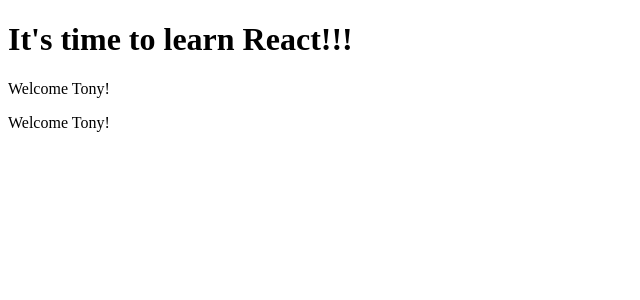
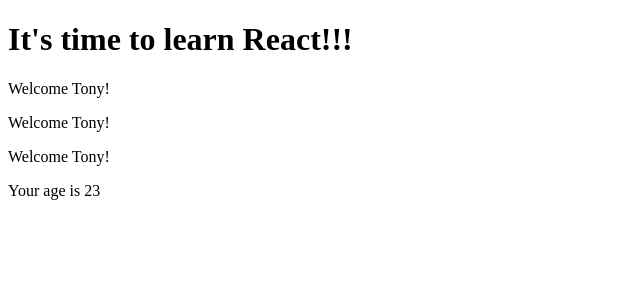
Before and after one commit to xTony2108/Esercizi-React, a React (Vite) app in the folder Esercizi/: page / in a window 1280 px wide. Shown: the top 300 px of the page, without its empty margins (0-640 px from the left). Built offline with nearby package versions, Linux system fonts and the light colour scheme.

Commit message:
Completato esercizio 4

```diff
--- a/Esercizi/src/App.jsx
+++ b/Esercizi/src/App.jsx
@@ -2,6 +2,7 @@
 import Message from "./Esercizio1";
 import { Welcome } from "./Esercizio2";
 import { Welcome2 } from "./Esercizio3";
+import { Welcome3 } from "./Esercizio4";
 
 function App() {
   return (
@@ -9,6 +10,7 @@
       <Message />
       <Welcome name="Tony" />
       <Welcome2 />
+      <Welcome3 name="Tony" age={23} />
     </>
   );
 }
--- /dev/null
+++ b/Esercizi/src/Esercizio4.jsx
@@ -0,0 +1,12 @@
+import React from "react";
+
+export class Welcome3 extends React.Component {
+  render() {
+    return (
+      <div>
+        <p>Welcome {this.props.name}!</p>
+        <p>Your age is {this.props.age}</p>
+      </div>
+    );
+  }
+}
```
